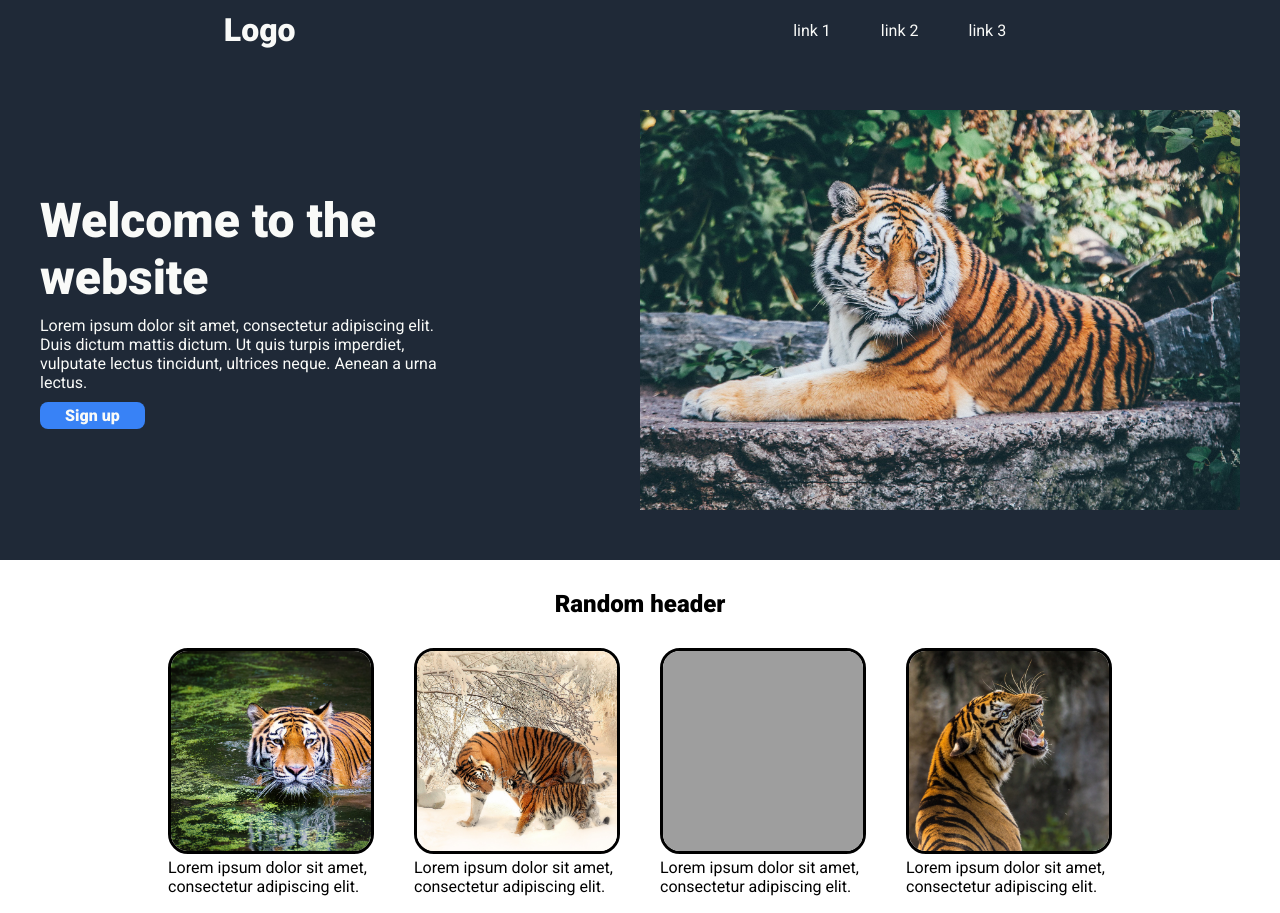
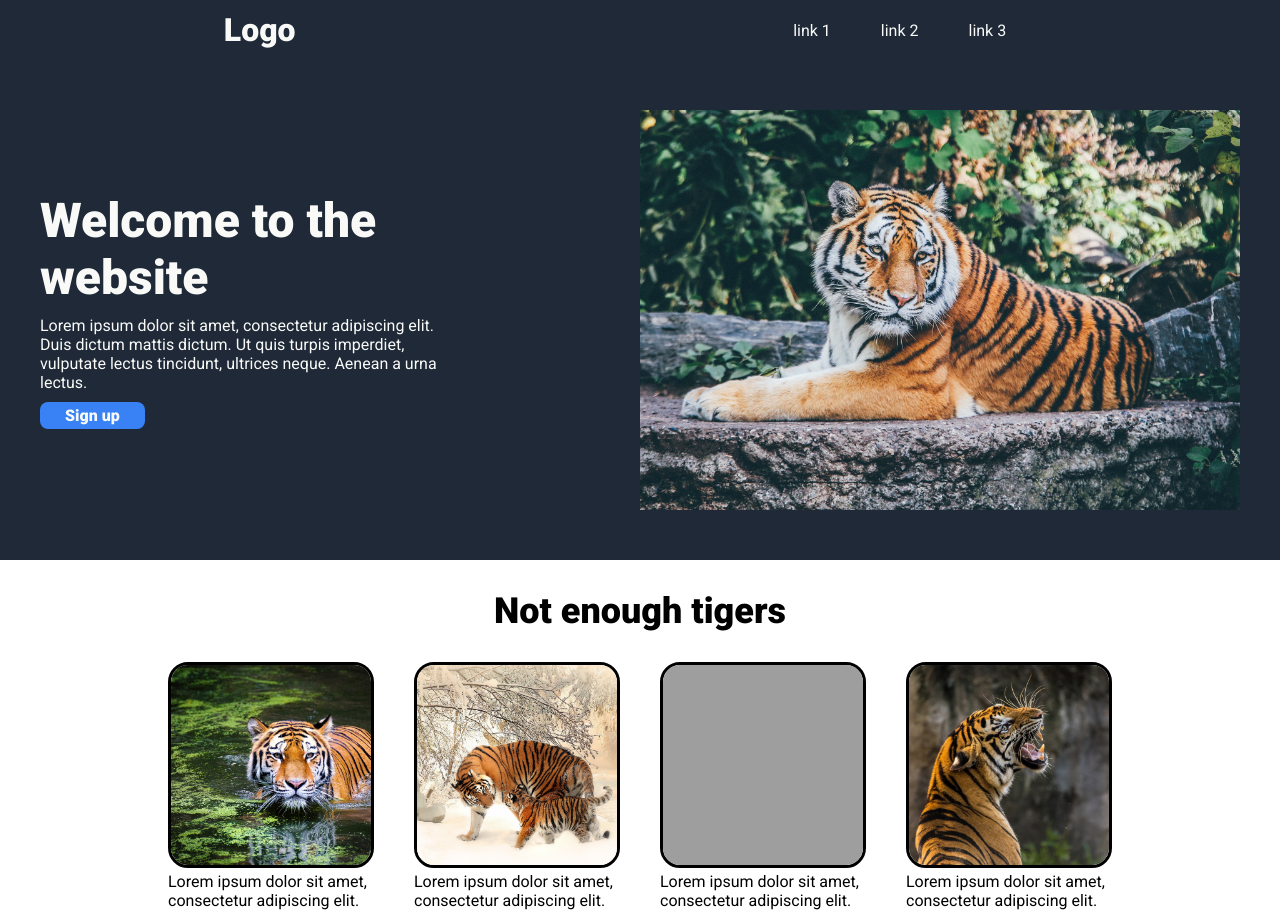
Before and after one commit to oddtO/landing-page-1, a plain HTML site: page index.html in a window 1280 px wide. Shown: the top 913 px of the page. Drawn offline with Linux system fonts and the light colour scheme; grey boxes are pictures that could not be loaded.

Commit message:
changes to tiger list

```diff
--- a/index.html
+++ b/index.html
@@ -29,7 +29,7 @@
 
         <div>
             <div class="image-list">
-                <h2>Random header</h2>
+                <h2>Not enough tigers</h2>
                 <ul>
                     <li>
                         <img src="tigers/tiger1.jpg" alt="tiger in swamp">
--- a/styles.css
+++ b/styles.css
@@ -124,6 +124,11 @@ body
     border: 3px solid black;
 }
 
+.image-list h2
+{
+    font-size: 36px;
+}
+
 .image-list ul p
 {
     width: var(--image-width);
```
